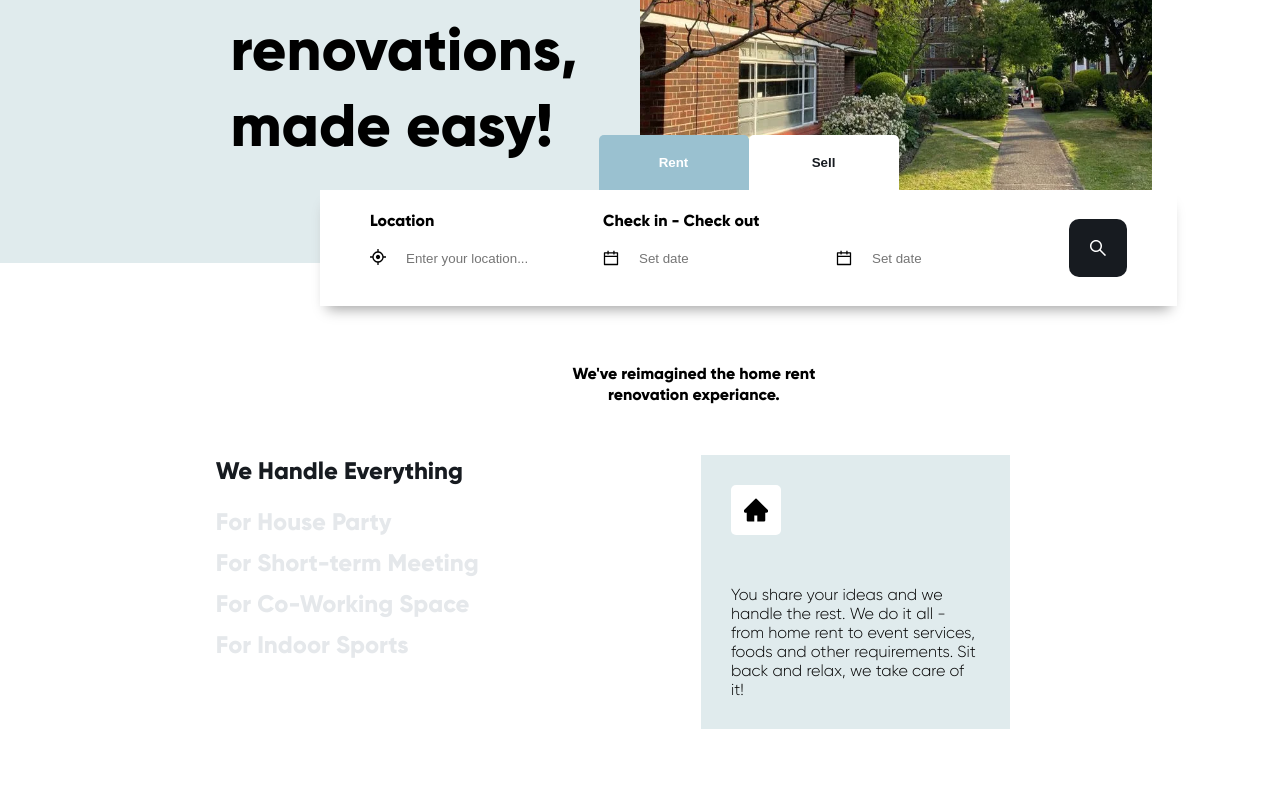
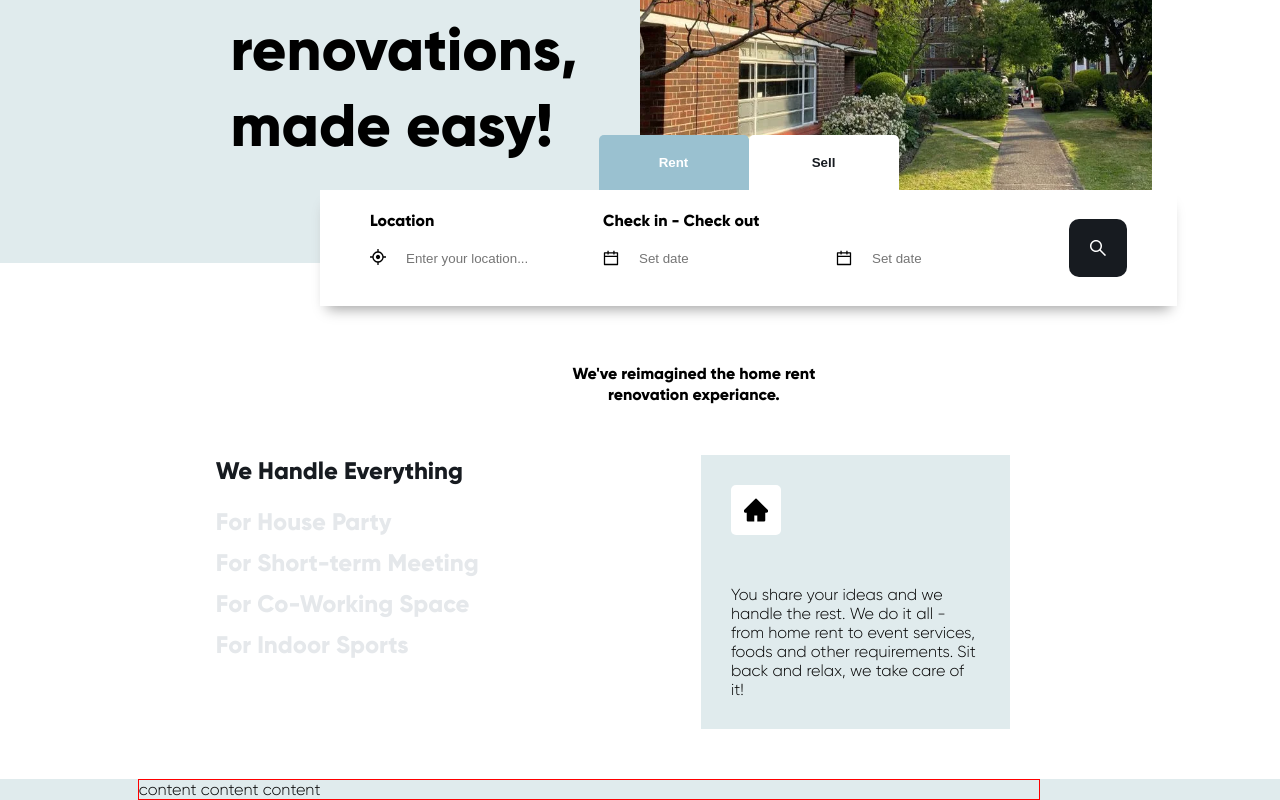
Before and after one commit to sebekgr/proproperty, a React (Create React App) app: page / in a window 1280 px wide. Shown: the part 264-1064 px from the top of the page. Before the commit the page ends 993 px from the top, so only its background shows below. Built offline with nearby package versions, Linux system fonts and the light colour scheme.

Commit message:
WIP - add another section - HowItWorks

```diff
--- a/src/components/pages/home/index.tsx
+++ b/src/components/pages/home/index.tsx
@@ -1,10 +1,12 @@
 import { FC } from 'react'
 import Hero from './sections/Hero'
+import HowItWorks from './sections/HowItWorks'
 
 const HomePage: FC = () => {
 	return (
 		<>
 			<Hero />
+			<HowItWorks />
 		</>
 		)
 }
--- a/src/components/pages/home/sections/Hero/index.tsx
+++ b/src/components/pages/home/sections/Hero/index.tsx
@@ -76,6 +76,9 @@ const TextList: FC = () => {
         </StyledList>
     )
 }
+const Wrapper = styled(MaxWidthSection)`
+    margin-bottom: ${spacer.xl};
+`
 
 const Hero: FC = () => {
     return (
@@ -95,7 +98,7 @@ const Hero: FC = () => {
                 <SearchPanel />
             </StyledSearchPannelWrapper>
         </StyledWrapper>
-            <MaxWidthSection>
+        <Wrapper>
             <StyledRow ds={3} de={9}>
                 <StyledHeadline as="h4">We've reimagined the home rent<br /> renovation experiance.</StyledHeadline>
                 <StyledMaxWidthSection>
@@ -107,7 +110,7 @@ const Hero: FC = () => {
                     </Row>
                 </StyledMaxWidthSection>
             </StyledRow>
-            </MaxWidthSection>
+        </Wrapper>
         </>
     )
 }
--- /dev/null
+++ b/src/components/pages/home/sections/HowItWorks/index.tsx
@@ -0,0 +1,22 @@
+import { FC } from 'react'
+import styled from 'styled-components'
+import { FullWidthSection, MaxWidthSection, Row } from '../../../../layout'
+import { colors } from '../../../../theme'
+
+const Wrapper = styled(FullWidthSection)`
+    background-color: ${colors.primaryLight};
+`
+
+const HowItWorks: FC = () => {
+    return (
+        <Wrapper>
+            <Row ds={3} de={9} style={{ border: '1px solid red'}}>
+                content
+                content
+                content
+            </Row>
+        </Wrapper>
+    )
+}
+
+export default HowItWorks
```
Also changed, not shown: 1 other file (tests, documents, lock files or other folders). Lines whose indentation alone changed are shown as unchanged.
